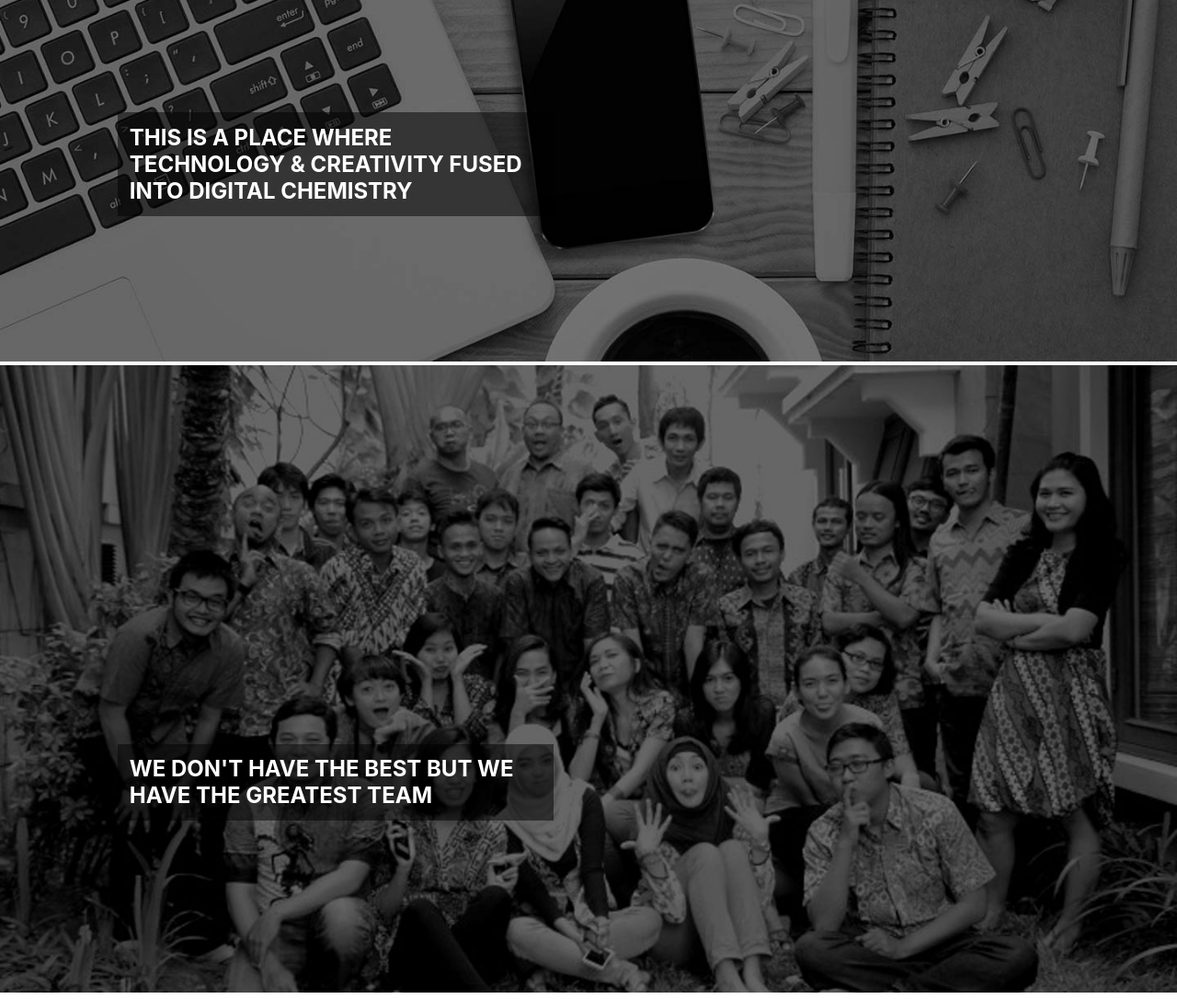
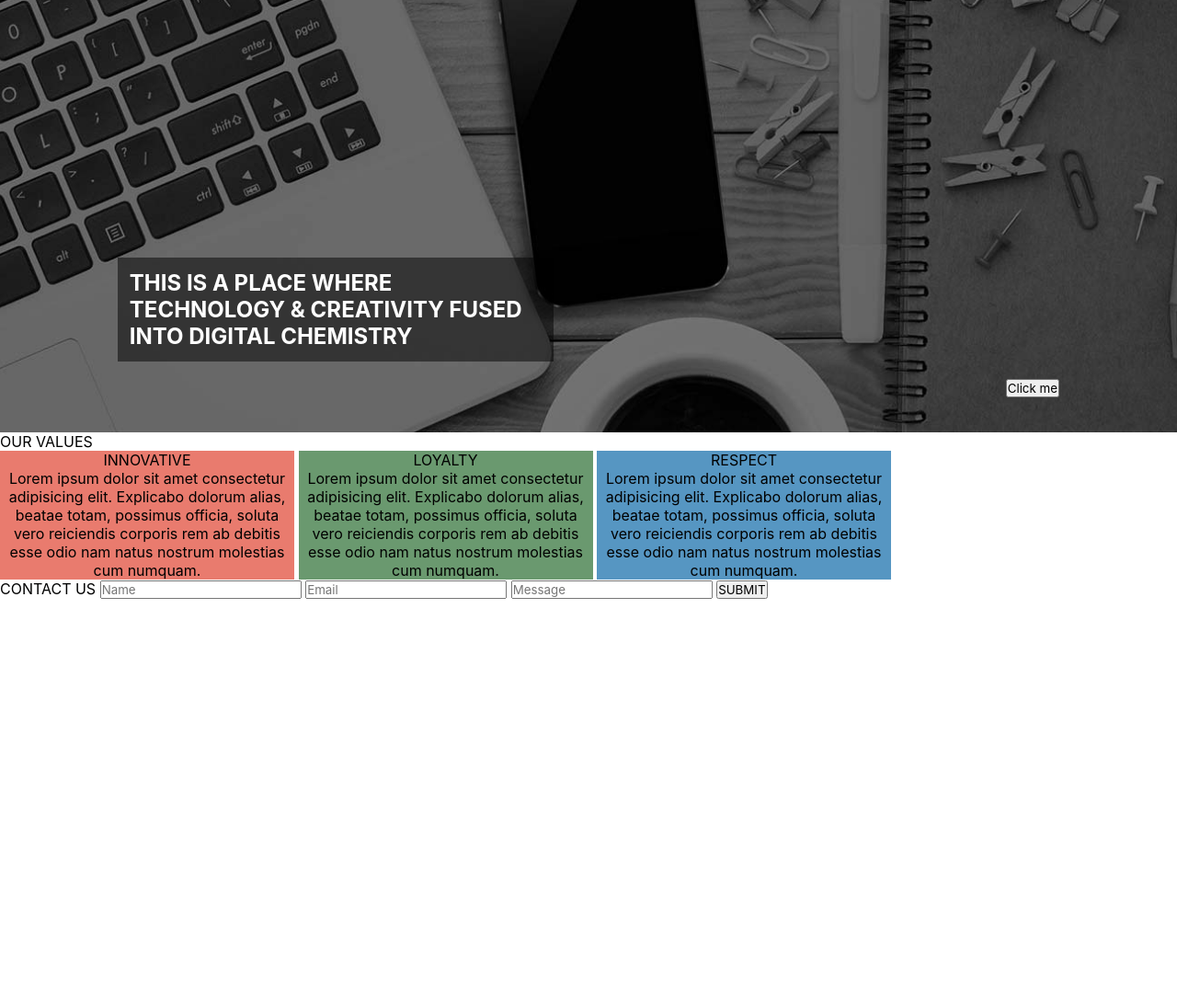
Before and after one commit to regnents/suitmedia, a website: page public/index.html in a window 1280 px wide. Shown: the part 340-1426 px from the top of the page at 92% size. After the commit the page ends 991 px from the top, so only its background shows below. Drawn offline with Linux system fonts and the light colour scheme.

Commit message:
update page

```diff
--- a/public/index.css
+++ b/public/index.css
@@ -62,18 +62,30 @@
     background-color: #f1f1f1;
 }
 
-.img-slider {
+.slider {
     width: 100%;
+    height: 95vh;
+    position: relative;
 }
 
-.img-slider-area {
-    position: relative;
+.slides {
+    position: absolute;
+    top: 0%;
+    left: 0%;
     width: 100%;
+    height: 100%;
+    display: none;
 }
 
-.img-slider-text-area {
+.slides img {
+    width: 100%;
+    height: 100%;
+    object-fit: cover;
+}
+
+.slides-text {
     position: absolute;
-    top: 60%;
+    top: 75%;
     left: 10%;
     color: white;
     background-color: rgba(0, 0, 0, 0.5);
@@ -82,3 +94,28 @@
     font-weight: bold;
     max-width: 35%;
 }
+
+.slides-test-button {
+    position: absolute;
+    z-index: 1;
+    right: 10%;
+    bottom: 5%;
+}
+
+.value-box {
+    width: 25%;
+    display: inline-block;
+    text-align: center;
+}
+
+.background-red {
+    background-color: rgba(233, 123, 110, 1);
+}
+
+.background-green {
+    background-color: rgba(106, 153, 111, 1);
+}
+
+.background-blue {
+    background-color: rgba(86, 150, 194, 1);
+}
--- a/public/index.html
+++ b/public/index.html
@@ -4,6 +4,8 @@
 <head>
     <title>FRONTEND INTERN TEST</title>
     <link rel="stylesheet" href="./index.css" />
+    <link href="https://fonts.googleapis.com/css2?family=Material+Icons" rel="stylesheet">
+
 </head>
 
 <body>
@@ -26,44 +28,54 @@
             <div class="navbar-item">CONTACT</div>
         </div>
     </div>
-    <div class="img-slider">
-        <div id="img1" class="img-slider-area">
-            <img src="../assets/bg.jpg" style="width: 100%;" />
-            <div class="img-slider-text-area">
+    <div class="slider">
+        <div class="slides">
+            <img src="../assets/bg.jpg" />
+            <div class="slides-text">
                 <p>
                     THIS IS A PLACE WHERE TECHNOLOGY & CREATIVITY FUSED INTO DIGITAL CHEMISTRY
                 </p>
             </div>
         </div>
-        <div id="img2" class="img-slider-area">
-            <img src="../assets/about-bg.jpg" style="width: 100%;" />
-            <div class="img-slider-text-area">
+        <div class="slides">
+            <img src="../assets/about-bg.jpg" />
+            <div class="slides-text">
                 <p>
                     WE DON'T HAVE THE BEST BUT WE HAVE THE GREATEST TEAM
                 </p>
             </div>
         </div>
+        <div class="slides-test-button ">
+            <button id="slidesTestButton">Click me</button>
+        </div>
+        <i class="material-icons" style="z-index: 1;">arrow_back_ios</i>
     </div>
-    <div class="values">
-        OUR VALUES
-        <div class="value-box">
-            INNOVATIVE Lorem ipsum dolor sit amet consectetur adipisicing elit. Explicabo dolorum alias, beatae totam, possimus officia, soluta vero reiciendis corporis rem ab debitis esse odio nam natus nostrum molestias cum numquam.
+    <div class="values ">
+        <div class="values-title">
+            OUR VALUES
         </div>
-        <div class="value-box">
-            LOYALTY Lorem ipsum dolor sit amet consectetur adipisicing elit. Explicabo dolorum alias, beatae totam, possimus officia, soluta vero reiciendis corporis rem ab debitis esse odio nam natus nostrum molestias cum numquam.
+        <div class="value-box background-red">
+
+            <div class="value-box-title">INNOVATIVE</div>
+            Lorem ipsum dolor sit amet consectetur adipisicing elit. Explicabo dolorum alias, beatae totam, possimus officia, soluta vero reiciendis corporis rem ab debitis esse odio nam natus nostrum molestias cum numquam.
         </div>
-        <div class="value-box">
-            RESPECT Lorem ipsum dolor sit amet consectetur adipisicing elit. Explicabo dolorum alias, beatae totam, possimus officia, soluta vero reiciendis corporis rem ab debitis esse odio nam natus nostrum molestias cum numquam.
+        <div class="value-box background-green">
+            <div class="value-box-title">LOYALTY</div>
+            Lorem ipsum dolor sit amet consectetur adipisicing elit. Explicabo dolorum alias, beatae totam, possimus officia, soluta vero reiciendis corporis rem ab debitis esse odio nam natus nostrum molestias cum numquam.
+        </div>
+        <div class="value-box background-blue">
+            <div class="value-box-title">RESPECT</div>
+            Lorem ipsum dolor sit amet consectetur adipisicing elit. Explicabo dolorum alias, beatae totam, possimus officia, soluta vero reiciendis corporis rem ab debitis esse odio nam natus nostrum molestias cum numquam.
         </div>
     </div>
-    <div class="contact">
+    <div class="contact ">
         CONTACT US
-        <input type="text" placeholder="Name" />
-        <input type="text" id="emailField" placeholder="Email" />
-        <input type="text" placeholder="Message" />
-        <button type="submit" id="submitButton">SUBMIT</button>
+        <input type="text " placeholder="Name " />
+        <input type="text " id="emailField" placeholder="Email " />
+        <input type="text " placeholder="Message " />
+        <button type="submit " id="submitButton">SUBMIT</button>
     </div>
-    <script src="../src/index.js"></script>
+    <script src="../src/index.js "></script>
 </body>
 
 </html>
--- a/src/index.js
+++ b/src/index.js
@@ -1,5 +1,17 @@
 const emailField = document.getElementById("emailField")
 const submitButton = document.getElementById("submitButton")
+const slidesTestButton = document.getElementById("slidesTestButton")
+const slides = document.getElementsByClassName("slides")
+
+const activateSlide = (n) => {
+    for (let i = 0; i < slides.length; i++) {
+        slides[i].style.display = "none"
+    }
+    slides[n].style.display = "block"
+}
+
+let slideActive = 0
+activateSlide(slideActive)
 
 emailField.onchange = function() {
     const emailRegex = new RegExp(/.*@.*\..*/i)
@@ -10,6 +22,16 @@ emailField.onchange = function() {
     }
 }
 
+slidesTestButton.onclick = () => {
+    slideActive += 1
+    console.log(slideActive)
+    if (slideActive >= slides.length) {
+        slideActive = 0
+    }
+    activateSlide(slideActive)
+
+}
+
 submitButton.onsubmit = (event) => {
     event.preventDefault()
 }
```
